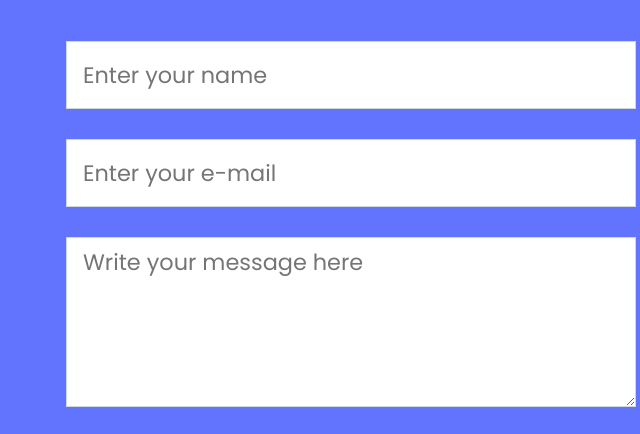
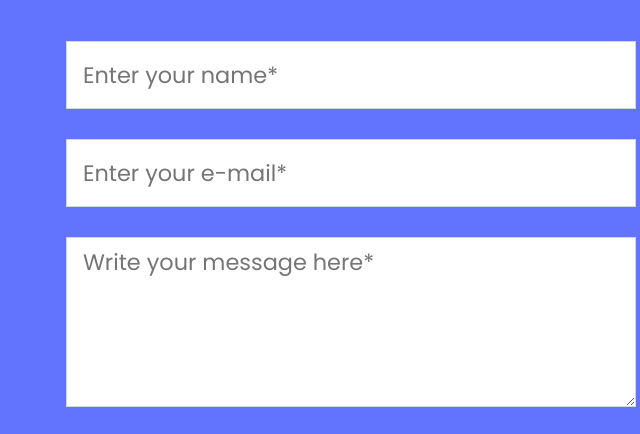
Before and after one commit to simplegoose/portfolio-project, a website: page index.html in a window 1280 px wide. Shown: the part 4552-4986 px from the top of the page, 289-929 px from the left. Drawn offline with Linux system fonts and the light colour scheme.

Commit message:
On index.html - Add asterik on required form field placeholder

```diff
--- a/index.html
+++ b/index.html
@@ -447,21 +447,21 @@
               <input
                 type="text"
                 name="user_name"
-                placeholder="Enter your name"
+                placeholder="Enter your name*"
                 required
                 maxlength="30"
               />
               <input
                 type="email"
                 name="user_mail"
-                placeholder="Enter your e-mail"
+                placeholder="Enter your e-mail*"
                 required
               />
               <textarea
                 name="user_message"
                 cols="30"
                 rows="5"
-                placeholder="Write your message here"
+                placeholder="Write your message here*"
                 required
                 maxlength="500"
               ></textarea>
```
